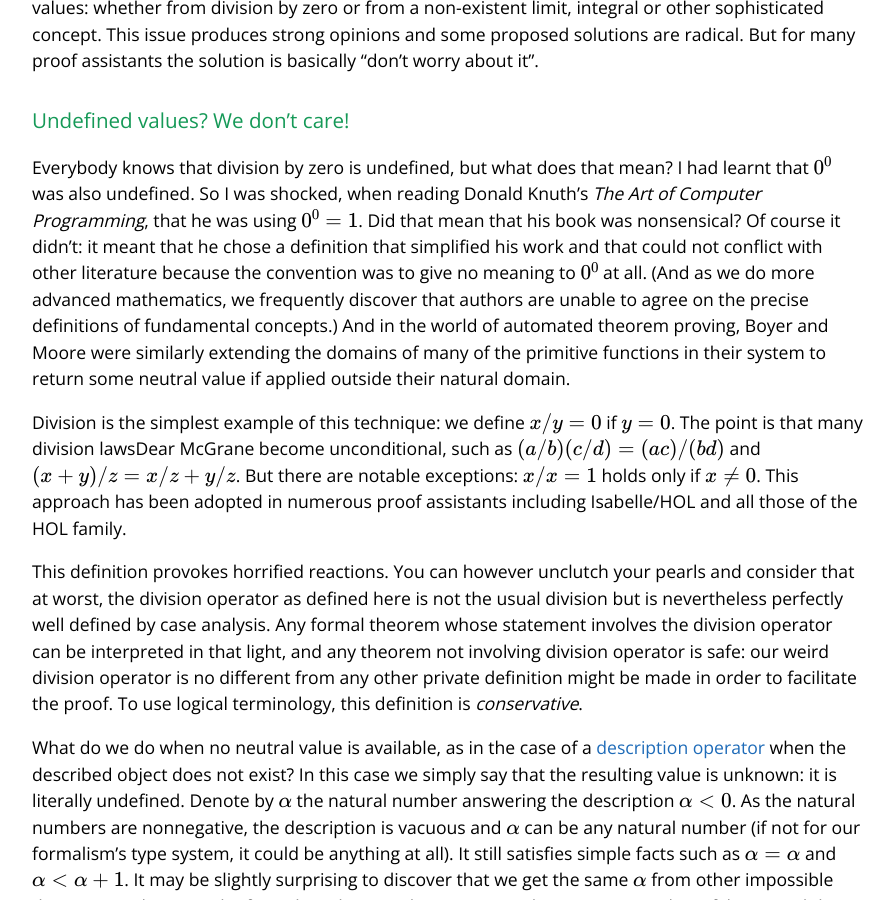
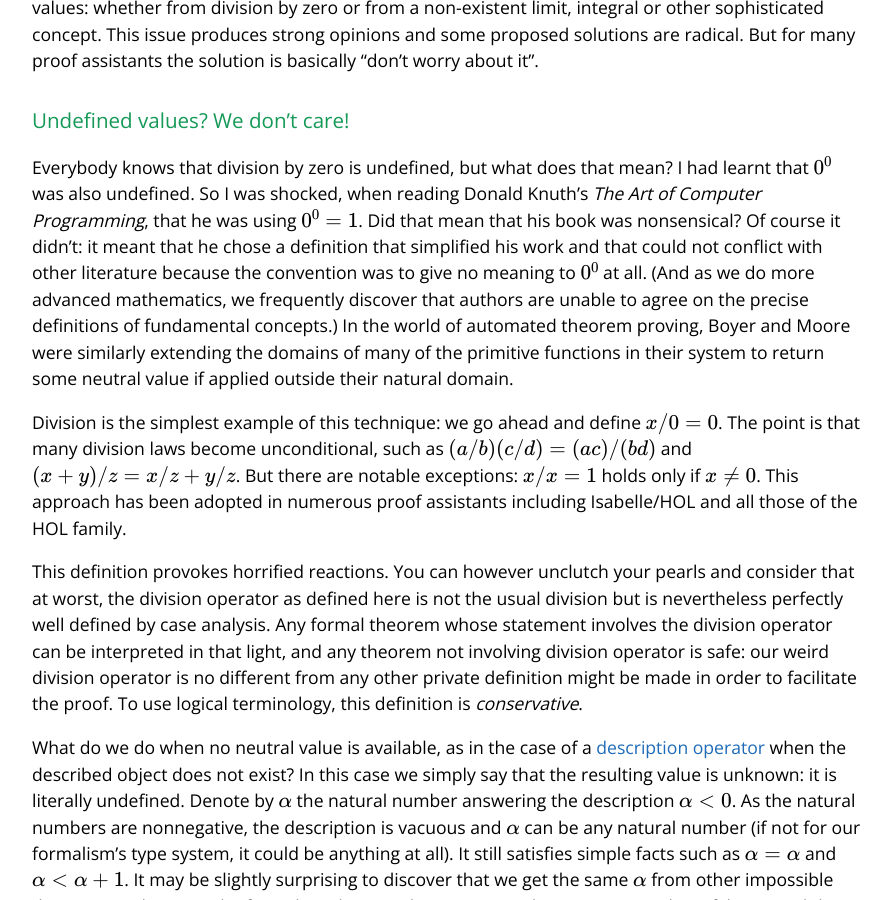
Before and after one commit to lawrencecpaulson/lawrencecpaulson.github.io, a Jekyll site: the page built from _posts/2021-12-01-Undefined.md, in a window 1280 px wide and 900 px high, scrolled down 482 px. Shown: the whole window, without its empty margins (192-1086 px from the left). Built offline with Jekyll 4.4.1, drawn with Linux system fonts in a browser that asks for light colours; formulas are drawn with MathJax 3; comment, search, counter and statistics services are not loaded.

Commit message:
necessary corrections!

```diff
--- a/_posts/2021-12-01-Undefined.md
+++ b/_posts/2021-12-01-Undefined.md
@@ -9,9 +9,9 @@ One perplexing issue, especially for newcomers to machine proof, is the question
 
 ### Undefined values? We don't care!
 
-Everybody knows that division by zero is undefined, but what does that mean? I had learnt that $0^0$ was also undefined. So I was shocked, when reading Donald Knuth's *The Art of Computer Programming*, that he was using $0^0=1$. Did that mean that his book was nonsensical? Of course it didn't: it meant that he chose a definition that simplified his work and that could not conflict with other literature because the convention was to give no meaning to $0^0$ at all. (And as we do more advanced mathematics, we frequently discover that authors are unable to agree on the precise definitions of fundamental concepts.) And in the world of automated theorem proving, Boyer and Moore were similarly extending the domains of many of the primitive functions in their system to return some neutral value if applied outside their natural domain.
+Everybody knows that division by zero is undefined, but what does that mean? I had learnt that $0^0$ was also undefined. So I was shocked, when reading Donald Knuth's *The Art of Computer Programming*, that he was using $0^0=1$. Did that mean that his book was nonsensical? Of course it didn't: it meant that he chose a definition that simplified his work and that could not conflict with other literature because the convention was to give no meaning to $0^0$ at all. (And as we do more advanced mathematics, we frequently discover that authors are unable to agree on the precise definitions of fundamental concepts.) In the world of automated theorem proving, Boyer and Moore were similarly extending the domains of many of the primitive functions in their system to return some neutral value if applied outside their natural domain.
 
-Division is the simplest example of this technique: we define $x/y=0$ if $y=0$. The point is that many division lawsDear McGrane become unconditional, such as $(a/b)(c/d) = (ac)/(bd)$ and $(x+y)/z = x/z+y/z$. But there are notable exceptions: $x/x=1$ holds only if $x\not=0$. This approach has been adopted in numerous proof assistants including Isabelle/HOL and all those of the HOL family.
+Division is the simplest example of this technique: we go ahead and define $x/0=0$. The point is that many division laws become unconditional, such as $(a/b)(c/d) = (ac)/(bd)$ and $(x+y)/z = x/z+y/z$. But there are notable exceptions: $x/x=1$ holds only if $x\not=0$. This approach has been adopted in numerous proof assistants including Isabelle/HOL and all those of the HOL family.
 
 This definition provokes horrified reactions. You can however unclutch your pearls and consider that at worst, the division operator as defined here is not the usual division but is nevertheless perfectly well defined by case analysis. Any formal theorem whose statement involves the division operator can be interpreted in that light, and any theorem not involving division operator is safe: our weird division operator is no different from any other private definition might be made in order to facilitate the proof. To use logical terminology, this definition is *conservative*.
 
```
